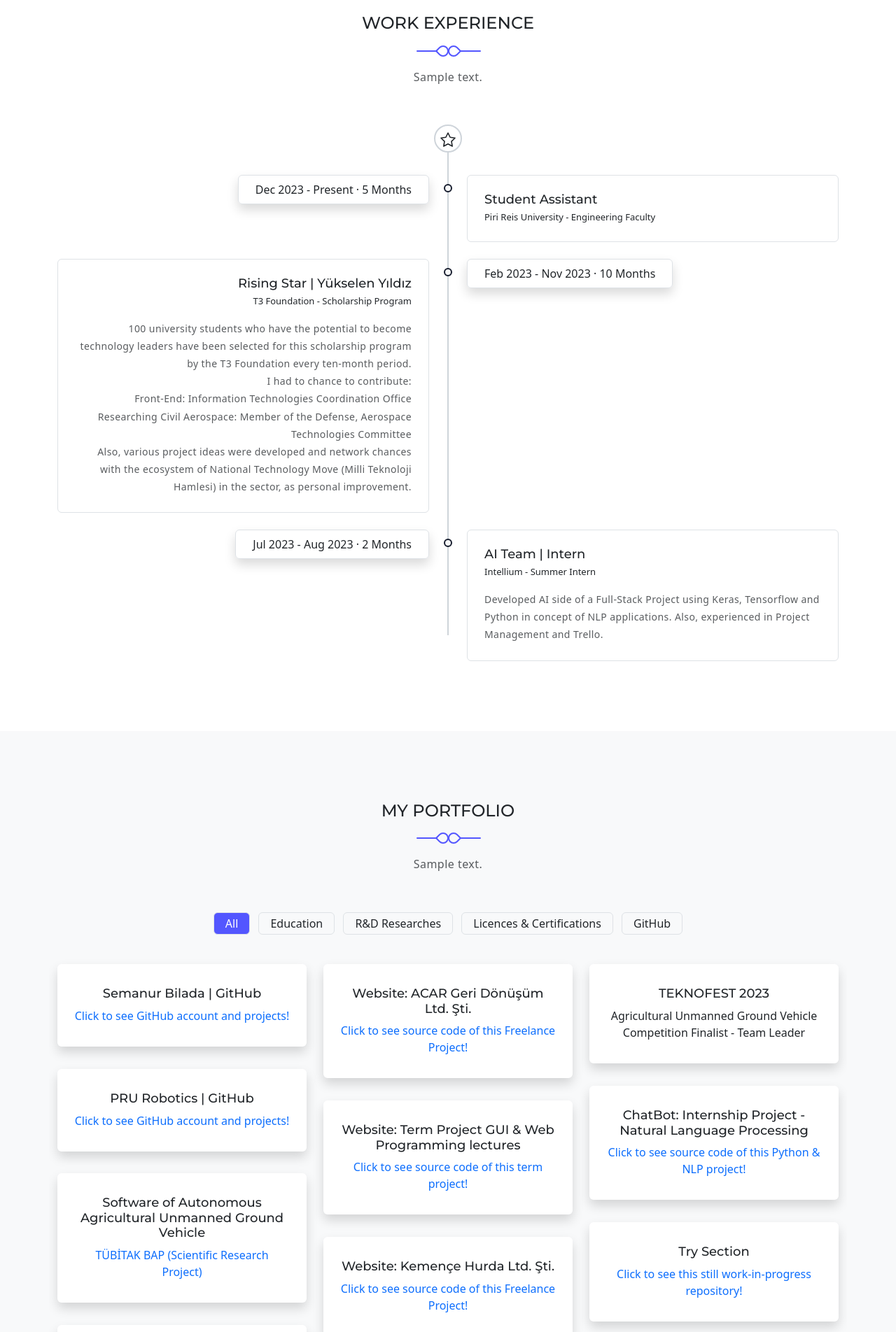
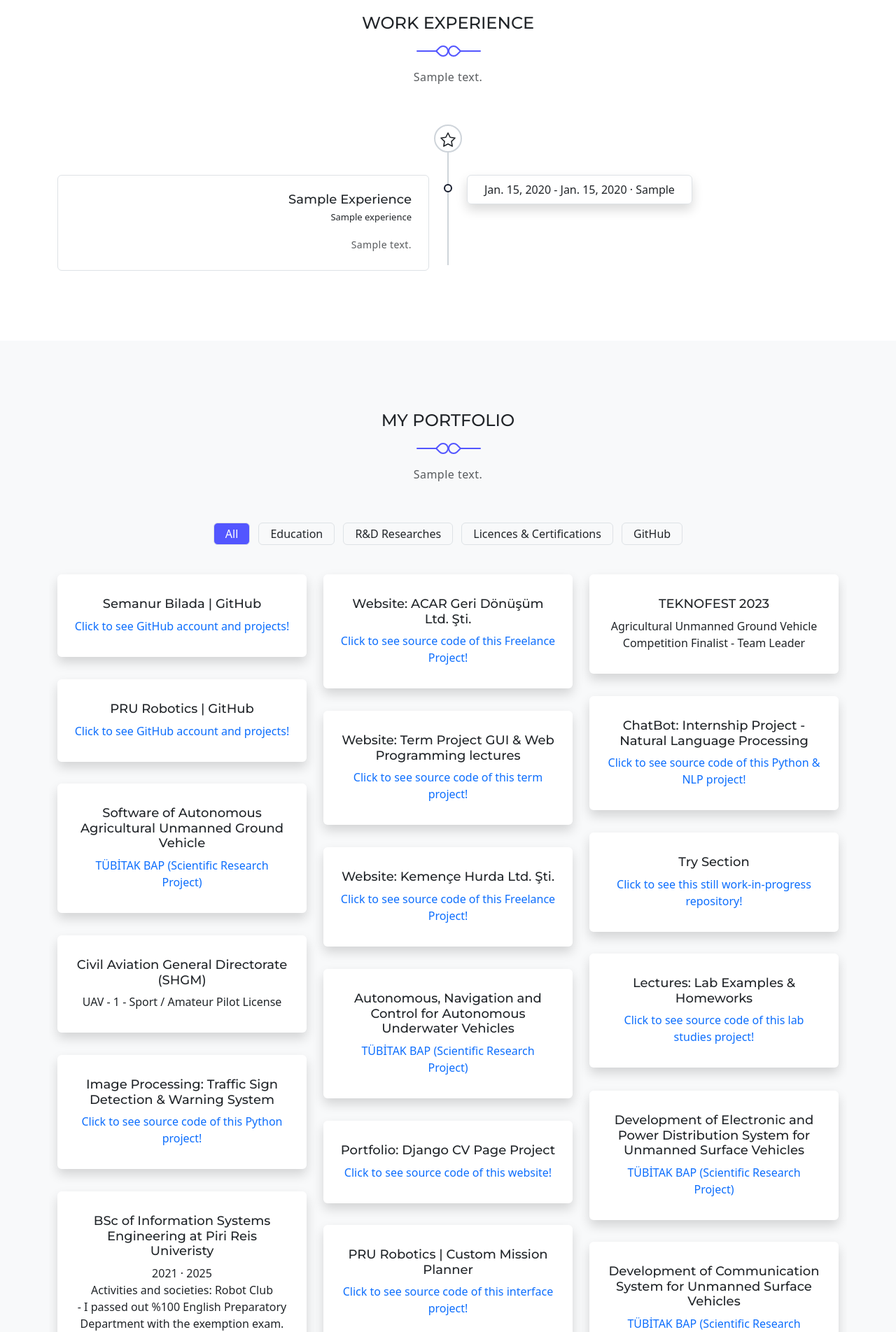
Before and after one commit to semanurbilada/portfolio_plus, a Django app: template templates/index.html in a window 1280 px wide. Shown: the part 2672-4576 px from the top of the page at 70% size. Run offline with Django 4.2, Linux system fonts and the light colour scheme; tables that the repository leaves empty hold one stand-in row (values such as "Sample post"); the template is opened without the code that fills it: values that come from a table or form of the project are taken from there, most other values are stand-ins (such as "Sample title", 1, 10 or a date in 2020); grey boxes marked "Sample" are stand-in pictures; some libraries are stand-ins or nearby versions.

Commit message:
Create and apply Experience model in database and frontend

```diff
--- a/core/models.py
+++ b/core/models.py
@@ -81,3 +81,48 @@
         verbose_name = ('Image Setting')
         verbose_name_plural = ('Image Settings')
         ordering = ('name', )
+
+
+class Experience(AbstractModel):
+    company_name = models.CharField(
+        default='',
+        max_length=254,
+        blank=True,
+        verbose_name='Company Name',
+    )
+    job_title = models.CharField(
+        default='',
+        max_length=254,
+        blank=True,
+        verbose_name='Job Title',
+    )
+    job_period = models.CharField(
+        default='',
+        max_length=254,
+        blank=True,
+        verbose_name='Job Period',
+    )
+    job_description = models.CharField(
+        default='',
+        max_length=750,
+        blank=True,
+        verbose_name='Job Description',
+    )
+    start_date = models.DateField(
+        null=True,
+        verbose_name='Start Date',
+    )
+    end_date = models.DateField(
+        default=None,
+        null=True,
+        blank=True,
+        verbose_name='End Date',
+    )
+
+    def __str__(self) -> str:
+        return f'Experience: {self.company_name}'
+
+    class Meta:
+        verbose_name = ('Experience')
+        verbose_name_plural = ('Experiences')
+        ordering = ('-start_date', )
--- a/templates/includes/navbar.html
+++ b/templates/includes/navbar.html
@@ -34,7 +34,7 @@
 
             <ul class="list-unstyled mb-0 mt-2 mt-sm-0 social-icon light-social-icon">
                 <li class="list-inline-item"><a href="https://www.linkedin.com/in/semanur-bilada/" target="_blank"><i class="mdi mdi-linkedin"></i></a></li>
-                <li class="list-inline-item"><a href="https://github.com/semanurbilada/" target="_blank"><i class="mdi mdi-github"></i></a></li>
+                <li class="list-inline-item"><a href="https://github.com/semanurbilada/portfolio_plus" target="_blank"><i class="mdi mdi-github"></i></a></li>
             </ul>
         </div>
     </div>
--- a/templates/index.html
+++ b/templates/index.html
@@ -178,49 +178,26 @@
                             <i data-feather="star" class="fea icon-md-sm"></i>
                         </div>
                         <div class="timeline-page pt-2 position-relative">
-                            <div class="timeline-item mt-4">
-                                <div class="row">
-                                    <div class="col-lg-6 col-md-6 col-sm-6">
-                                        <div class="duration date-label-left border rounded p-2 ps-4 pe-4 position-relative shadow text-start">Dec 2023 - Present · 5 Months</div>
-                                    </div>
-                                    <div class="col-lg-6 col-md-6 col-sm-6">
-                                        <div class="event event-description-right rounded p-4 border float-left text-start">
-                                            <h5 class="title mb-0 text-capitalize">Student Assistant</h5>
-                                            <small class="company">Piri Reis University - Engineering Faculty</small>
+                            {% for experience in experiences %}
+                                <div class="timeline-item mt-4">
+                                    <div class="row">
+                                        <div class="col-lg-6 col-md-6 col-sm-6 order-sm-1 order-2">
+                                            <div class="event event-description-left rounded p-4 border float-left text-end">
+                                                <h5 class="title mb-0 text-capitalize">{{ experience.job_title }}</h5>
+                                                <small class="company">{{ experience.company_name }}</small>
+                                                <p class="timeline-subtitle mt-3 mb-0 text-muted">{{ experience.job_description }}</p>
+                                            </div>
+                                        </div>
+                                        <div class="col-lg-6 col-md-6 col-sm-6 order-sm-2 order-1">
+                                            <div
+                                                class="duration duration-right rounded border p-2 ps-4 pe-4 position-relative shadow text-start"
+                                            >
+                                                {{ experience.start_date }} - {{ experience.end_date }} ·  {{ experience.job_period }}
+                                            </div>
                                         </div>
                                     </div>
                                 </div>
-                            </div>
-
-                            <div class="timeline-item mt-4">
-                                <div class="row">
-                                    <div class="col-lg-6 col-md-6 col-sm-6 order-sm-1 order-2">
-                                        <div class="event event-description-left rounded p-4 border float-left text-end">
-                                            <h5 class="title mb-0 text-capitalize">Rising Star | Yükselen Yıldız</h5>
-                                            <small class="company">T3 Foundation - Scholarship Program</small>
-                                            <p class="timeline-subtitle mt-3 mb-0 text-muted">100 university students who have the potential to become technology leaders have been selected for this scholarship program by the T3 Foundation every ten-month period.<br>I had to chance to contribute:<br>Front-End: Information Technologies Coordination Office<br>Researching Civil Aerospace: Member of the Defense, Aerospace Technologies Committee<br>Also, various project ideas were developed and network chances with the ecosystem of National Technology Move (Milli Teknoloji Hamlesi) in the sector, as personal improvement.</p>
-                                        </div>
-                                    </div>
-                                    <div class="col-lg-6 col-md-6 col-sm-6 order-sm-2 order-1">
-                                        <div class="duration duration-right rounded border p-2 ps-4 pe-4 position-relative shadow text-start">Feb 2023 - Nov 2023 · 10 Months</div>
-                                    </div>
-                                </div>
-                            </div>
-
-                            <div class="timeline-item mt-4">
-                                <div class="row">
-                                    <div class="col-lg-6 col-md-6 col-sm-6">
-                                        <div class="duration date-label-left border rounded p-2 ps-4 pe-4 position-relative shadow text-start">Jul 2023 - Aug 2023 · 2 Months</div>
-                                    </div>
-                                    <div class="col-lg-6 col-md-6 col-sm-6">
-                                        <div class="event event-description-right rounded p-4 border float-left text-start">
-                                            <h5 class="title mb-0 text-capitalize">AI Team | Intern</h5>
-                                            <small class="company">Intellium - Summer Intern</small>
-                                            <p class="timeline-subtitle mt-3 mb-0 text-muted">Developed AI side of a Full-Stack Project using Keras, Tensorflow and Python in concept of NLP applications. Also, experienced in Project Management and Trello.</p>
-                                        </div>
-                                    </div>
-                                </div>
-                            </div>
+                            {% endfor %}
                         </div>
                     </div>
                 </div>
@@ -439,7 +416,7 @@
         <!-- Projects End -->
 
         <!-- Contact Start -->
-        <section class="section pb-0" id="contact">
+        <section class="section py-10" id="contact">
             <div class="container">
                 <div class="row justify-content-center">
                     <div class="col-12 text-center">
@@ -485,52 +462,6 @@
                 </div>
             </div>
         </section>
-
-        <section class="section pt-5 mt-3">
-            <div class="container">
-                <div class="row justify-content-center">
-                    <div class="col-lg-12">
-                        <div class="custom-form mb-sm-30">
-                            <form method="post" name="myForm" onsubmit="return validateForm()">
-                                <p id="error-msg"></p>
-                                <div id="simple-msg"></div>
-                                <div class="row">
-                                    <div class="col-lg-6">
-                                        <div class="row">
-                                            <div class="col-lg-12 col-md-6">
-                                                <div class="form-group">
-                                                    <input name="name" id="name" type="text" class="form-control border rounded" placeholder="First Name :">
-                                                </div>
-                                            </div>
-                                            <div class="col-lg-12 col-md-6">
-                                                <div class="form-group">
-                                                    <input name="email" id="email" type="email" class="form-control border rounded" placeholder="Your email :">
-                                                </div>
-                                            </div>
-                                            <div class="col-lg-12">
-                                                <div class="form-group">
-                                                    <input name="subject" id="subject" class="form-control border rounded" placeholder="Your subject :">
-                                                </div>
-                                            </div>
-                                        </div>
-                                    </div>
-
-                                    <div class="col-lg-6">
-                                        <div class="form-group">
-                                            <textarea name="comments" id="comments" rows="4" class="form-control border rounded" placeholder="Your Message :"></textarea>
-                                        </div>
-                                    </div>
-
-                                    <div class="col-sm-12 text-end">
-                                        <button type="submit" id="submit" name="send" class="btn btn-primary">Send Message</button>
-                                    </div>
-                                </div>
-                            </form>
-                        </div>
-                    </div>
-                </div>
-            </div>
-        </section>
         <!-- Contact End -->
 
         <!-- Footer -->
```
Also changed, not shown: core/admin.py (+10 -0 lines), core/views.py (+21 -2 lines), README.md, core/migrations/0007_experience.py (added), core/migrations/0008_alter_experience_options_and_more.py (added), core/migrations/0009_alter_experience_job_description.py (added).
